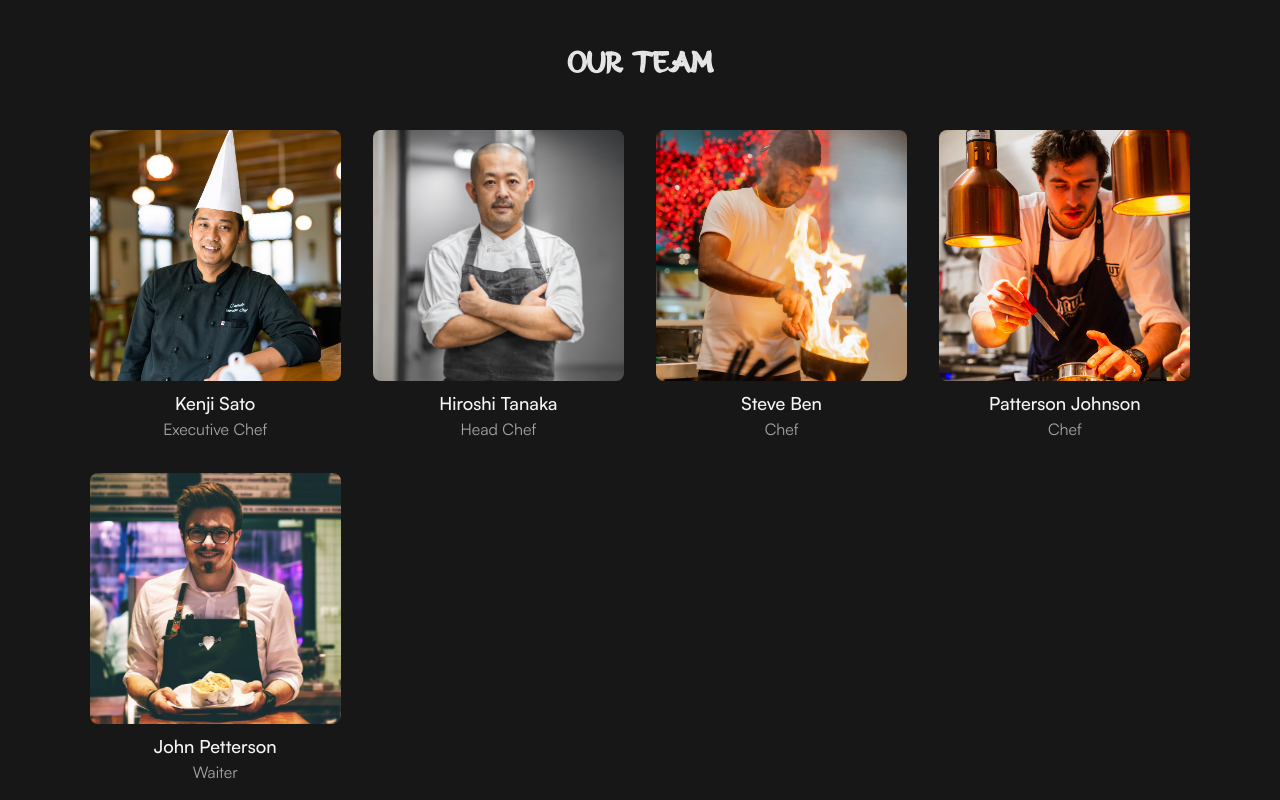
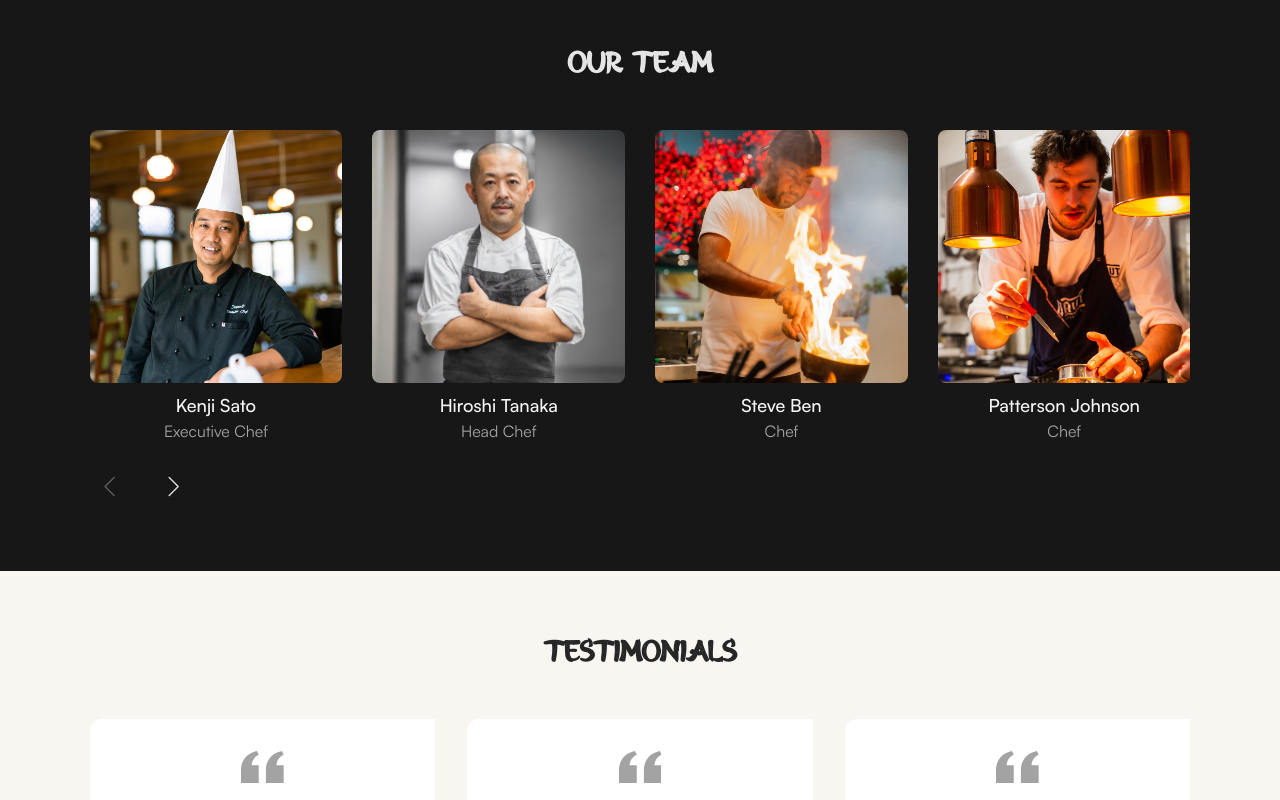
Before and after one commit to muhammedb8826/hagerbet-kitfo, a Next.js app: page /about in a window 1280 px wide. Shown: the part 1320-2120 px from the top of the page. Built offline with nearby package versions, Linux system fonts and the light colour scheme.

Commit message:
feat: add swiper library to team and products sections

```diff
--- a/package.json
+++ b/package.json
@@ -25,6 +25,7 @@
     "react-icons": "^4.12.0",
     "sass": "^1.69.7",
     "shortid": "^2.2.16",
+    "swiper": "^11.0.5",
     "typescript": "5.3.3"
   },
   "devDependencies": {
--- a/src/app/menu/page.tsx
+++ b/src/app/menu/page.tsx
@@ -2,12 +2,12 @@ import Footer from "@/components/layout/Footer";
 import Header from "@/components/layout/Header";
 import PageWrapper from "@/components/layout/PageWrapper";
 import Menu from "@/components/layout/menu/Menu";
-import ProductsFeatured from "@/components/layout/menu/ProductsFeatured";
+import Products from "@/components/layout/menu/Products";
 
 export default function MenuPage() {
   return (
     <PageWrapper className="bg-neutral-900">
-      <ProductsFeatured pb="xl" />
+      <Products pb="xl" />
       <Menu pt="xl" pb="xl" />
       <Footer />
     </PageWrapper>
--- a/src/components/layout/Team.tsx
+++ b/src/components/layout/Team.tsx
@@ -1,3 +1,4 @@
+'use client'
 import Image, { StaticImageData } from "next/image";
 import React from "react";
 import Team1 from "@/public/team/team-1.avif";
@@ -5,7 +6,11 @@ import Team2 from "@/public/team/team-2.avif";
 import Team3 from "@/public/team/team-3.avif";
 import Team4 from "@/public/team/team-4.avif";
 import Team5 from "@/public/team/team-5.avif";
-
+import { Swiper, SwiperSlide } from "swiper/react";
+import { Navigation } from "swiper/modules";
+import "swiper/css";
+import "swiper/css/grid";
+import "swiper/css/navigation";
 interface TeamMember {
   id: number;
   name: string;
@@ -49,17 +54,24 @@ const teamMembers: (TeamMember | undefined)[] = [
 
 export default function Team() {
   return (
-    <section id="Team" className="relative bg-neutral-900 py-section">
+    <section id="Team" className="relative bg-neutral-900 py-section team-section">
       <div id="staff" className="absolute -top-20"></div>
       <div className="container">
         <div>
           <h2 className="mb-8 text-2xl font-semibold text-center capitalize font-brush lg:mb-12 text-neutral-200 lg:text-3xl">
             Our Team
           </h2>
-          <div className="grid gap-8 mt-8 sm:grid-cols-2 lg:grid-cols-3 xl:grid-cols-4">
+          {/* <div className="grid gap-8 mt-8 sm:grid-cols-2 lg:grid-cols-3 xl:grid-cols-4"> */}
+            <Swiper
+              slidesPerView={4}
+              spaceBetween={30}
+              navigation={true}
+              modules={[Navigation]}
+              className="!pb-16"
+            >
               {teamMembers.map(({ id, name, imageUrl, role }: any) => (
+                <SwiperSlide key={id}>
                   <section
-                key={id}
                     className="w-full max-w-xs text-center aspect-square"
                   >
                     <Image
@@ -76,8 +88,10 @@ export default function Team() {
                       <span className="mt-1 text-neutral-400">{role}</span>
                     </div>
                   </section>
+                </SwiperSlide>
               ))}
-          </div>
+            </Swiper>
+          {/* </div> */}
         </div>
       </div>
     </section>
--- a/src/components/layout/menu/Products.tsx
+++ b/src/components/layout/menu/Products.tsx
@@ -1,11 +1,16 @@
-import Image from "next/image";
+"use client";
 import React from "react";
-import TabsProduct from "../../modules/Product/TabsProduct";
 import Product from "../../modules/Product/Product";
-import BrushSVG from "../../svg/BrushSVG";
 import Ramen1 from "@/public/products/ramen/ramen-shoyu.avif";
 import Ramen2 from "@/public/products/ramen/ramen-miso.avif";
 import ScrollAnimated from "../ScrollAnimated";
+import { Swiper, SwiperSlide } from "swiper/react";
+import { Navigation } from "swiper/modules";
+import "swiper/css";
+import "swiper/css/grid";
+import "swiper/css/navigation";
+import { paddingBot, paddingTop } from "@/utils/props";
+import clsx from "clsx";
 
 const products = [
   {
@@ -44,9 +49,17 @@ const products = [
   },
 ];
 
-export default function Products() {
+type Props = {
+  pb?: "md" | "xl";
+  pt?: "md" | "xl";
+};
+
+export default function Products({ pb = "md", pt = "md" }: Props) {
   return (
-    <section id="Products" className="bg-neutral-900 py-section">
+    <section
+      id="Products"
+      className={clsx("bg-neutral-900 featured-section", paddingTop[pt], paddingBot[pb])}
+    >
       <ScrollAnimated className="container container--sm">
         <div className="mx-auto">
           <h2 className="relative mb-4 text-4xl font-bold text-center font-brush text-neutral-200">
@@ -74,17 +87,25 @@ export default function Products() {
           </div>
 
           <section className="mt-8 space-y-8 lg:mt-12">
+            <Swiper
+              slidesPerView={1}
+              spaceBetween={30}
+              navigation={true}
+              modules={[Navigation]}
+            >
               {products.map(({ id, price, imgScr, title, description }) => {
                 return (
+                  <SwiperSlide key={id}>
                     <Product
-                  key={id}
                       price={price}
                       imgSrc={imgScr}
                       title={title}
                       description={description}
                     />
+                  </SwiperSlide>
                 );
               })}
+            </Swiper>
           </section>
         </div>
       </ScrollAnimated>
--- a/src/styles/base/base.scss
+++ b/src/styles/base/base.scss
@@ -9,7 +9,7 @@ body {
 }
 
 .font-brush {
-    font-family: $font-family-serif;
+  font-family: $font-family-serif;
 }
 
 p {
@@ -39,3 +39,26 @@ a {
   grid-template-columns: 1fr 1fr 1.5fr;
   grid-template-rows: 0.8fr 0.5fr;
 }
+
+.featured-section,
+.team-section {
+  .swiper-button-next,
+  .swiper-button-prev {
+    @apply p-4 h-10 w-10 bottom-0 top-auto rounded-xl border border-transparent text-neutral-200 flex flex-row items-center justify-center gap-2;
+    background: transparent;
+    transition: 0.25s ease all;
+    &:after {
+      @apply text-neutral-200 text-xl;
+    }
+    &:hover {
+      @apply bg-neutral-900;
+      background: theme("colors.neutral.800") !important;
+    }
+  }
+  .swiper-button-next {
+    left: 4rem;
+  }
+  .swiper-button-prev {
+    left: 0;
+  }
+}
```
Also changed, not shown: 1 other file (tests, documents, lock files or other folders). Lines whose indentation alone changed are shown as unchanged.
